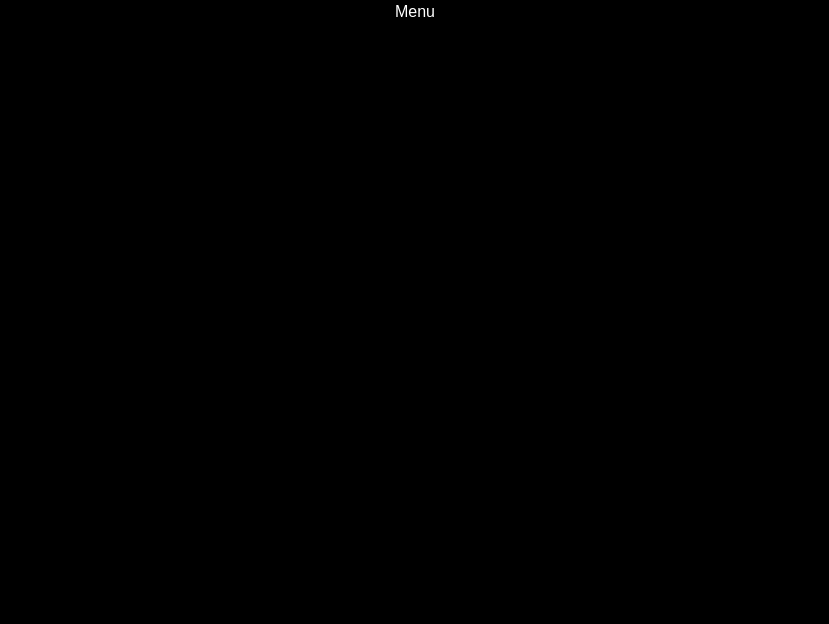
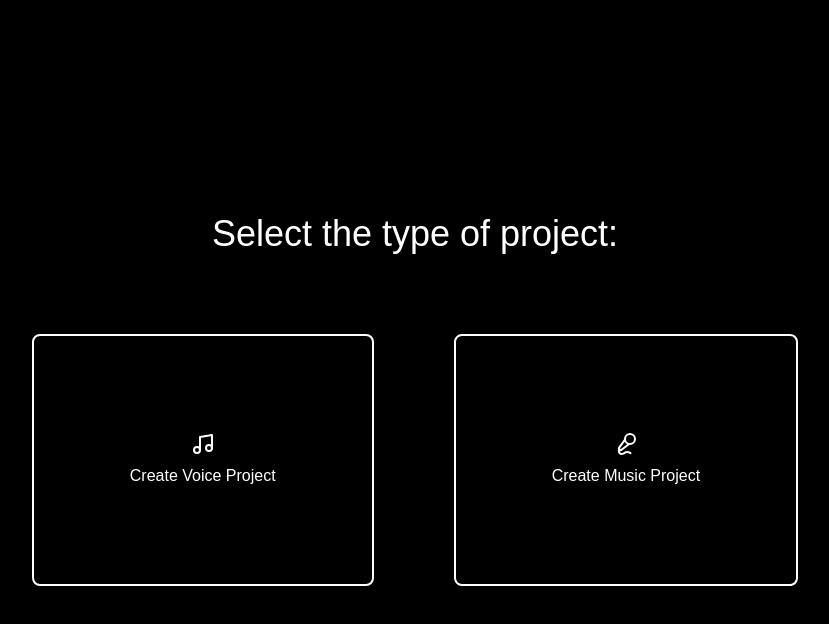
Before and after one commit to Noove/Melody-App, a React (Vite) app: page / in a window 1280 px wide. Shown: the top 624 px of the page, without its empty margins (225-1054 px from the left). Built offline with nearby package versions, Linux system fonts and the light colour scheme; a web font is replaced by a local one.

Commit message:
Added sample menu

```diff
--- a/src/App.tsx
+++ b/src/App.tsx
@@ -11,9 +11,9 @@ function App() {
   return (
     <ThemeProvider defaultTheme="dark" storageKey="vite-ui-theme">
       <div className="flex h-screen w-full flex-col bg-black">
-        {selected == 1 ? (
+        {selected == "voice" ? (
           <TextToSpeech />
-        ) : selected == 2 ? (
+        ) : selected == "music" ? (
           <>
             <PianoRoll /> <Footer />
           </>
--- a/src/components/Menu.tsx
+++ b/src/components/Menu.tsx
@@ -1,13 +1,29 @@
-import { LucideBrickWall } from "lucide-react";
+import { Music, MicVocal } from "lucide-react";
 
 const Menu = ({
   setSelected,
 }: {
-  setSelected: React.Dispatch<React.SetStateAction<null>>;
+  setSelected: React.Dispatch<React.SetStateAction<any>>;
 }) => {
   return (
-    <div className="align-center flex justify-center">
-      <h1>Menu</h1>
+    <div className="flex h-full w-full flex-col items-center justify-center">
+      <h1 className="mb-20 text-4xl"> Select the type of project:</h1>
+      <div className="flex items-center justify-center">
+        <div
+          className="mr-20 flex cursor-pointer flex-col items-center gap-y-2 rounded-lg border-2 border-white p-24 hover:bg-white hover:bg-white/10"
+          onClick={() => setSelected("voice")}
+        >
+          <Music color="#fff" />
+          Create Voice Project
+        </div>
+        <div
+          className="flex cursor-pointer flex-col items-center gap-y-2 rounded-lg border-2 border-white p-24 hover:bg-white/10"
+          onClick={() => setSelected("music")}
+        >
+          <MicVocal color="#fff" />
+          Create Music Project
+        </div>
+      </div>
     </div>
   );
 };
```
